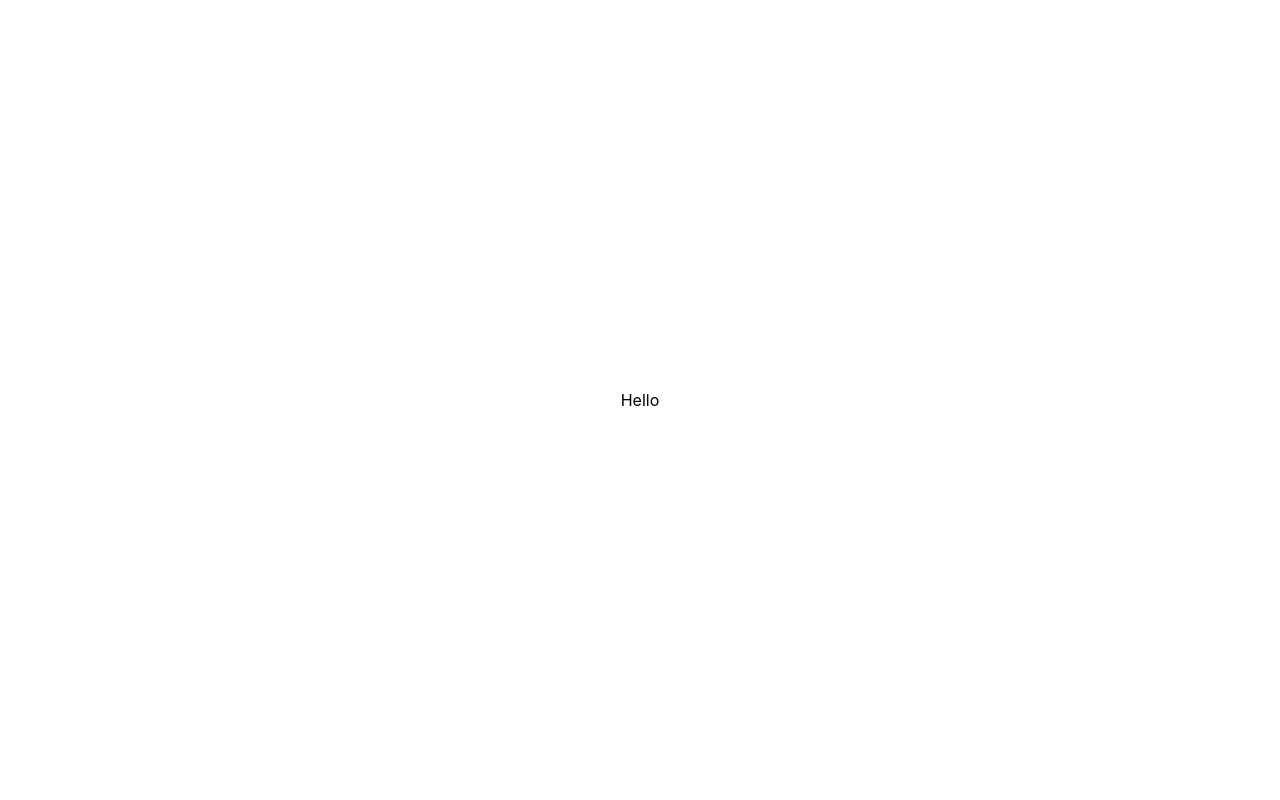
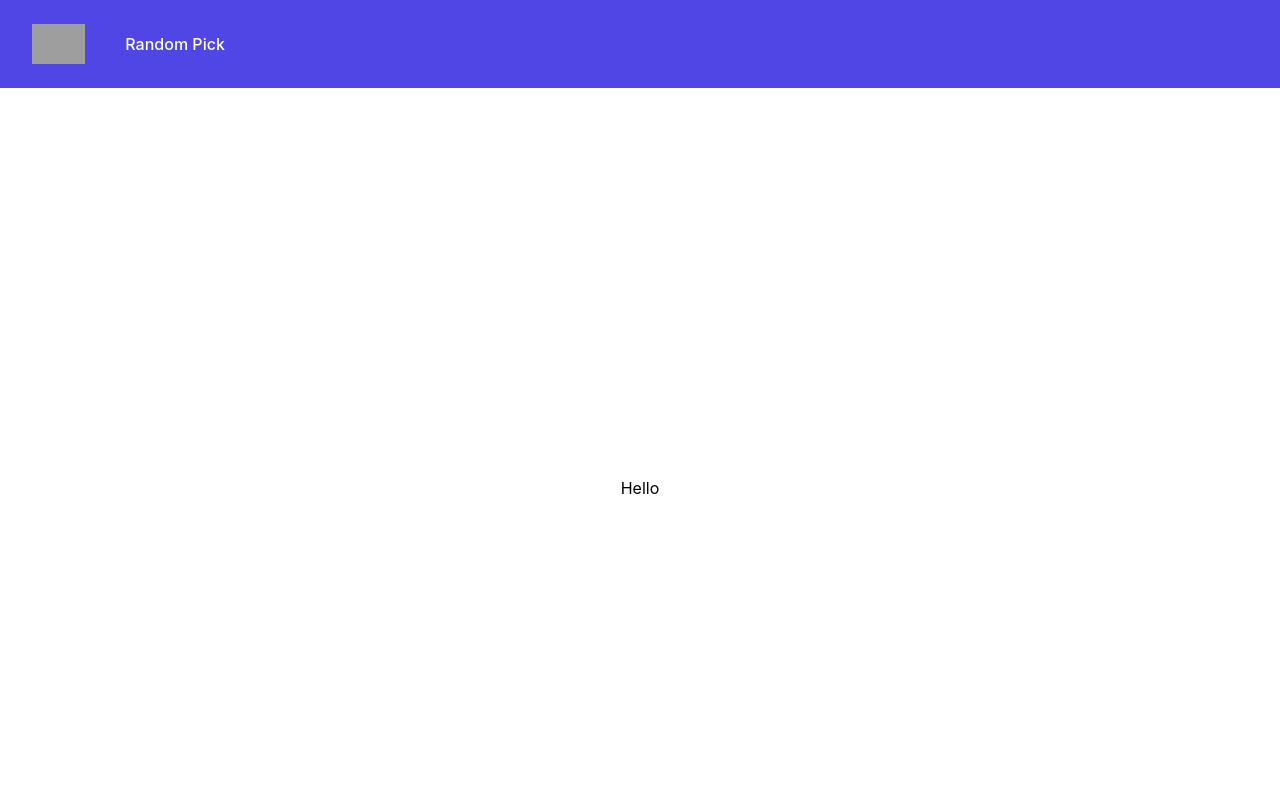
Before and after one commit to congweibai/what-should-I-eat, a Next.js app: page / in a window 1280 px wide. Shown: the top 800 px of the page. Built offline with nearby package versions, Linux system fonts and the light colour scheme; grey boxes are pictures that could not be loaded.

Commit message:
Install tailwindcss and set up menu

```diff
--- a/package.json
+++ b/package.json
@@ -17,8 +17,11 @@
     "@types/node": "17.0.36",
     "@types/react": "18.0.9",
     "@types/react-dom": "18.0.5",
+    "autoprefixer": "^10.4.7",
     "eslint": "8.16.0",
     "eslint-config-next": "12.1.6",
+    "postcss": "^8.4.14",
+    "tailwindcss": "^3.0.24",
     "typescript": "4.7.2"
   }
 }
--- a/pages/index.tsx
+++ b/pages/index.tsx
@@ -2,6 +2,8 @@
 import Head from "next/head";
 import Image from "next/image";
 import styles from "../styles/Home.module.css";
+
+const navigation = [{ name: "Random Pick", href: "#" }];
 
 const Home: NextPage = () => {
   return (
@@ -11,6 +13,61 @@
         <meta name='description' content='what-should-I-eat' />
         <link rel='icon' href='/favicon.ico' />
       </Head>
+      <header className='bg-indigo-600'>
+        <nav
+          className='max-w-7xl mx-auto px-4 sm:px-6 lg:px-8'
+          aria-label='Top'
+        >
+          <div className='w-full py-6 flex items-center justify-between border-b border-indigo-500 lg:border-none'>
+            <div className='flex items-center'>
+              <span>
+                <span className='sr-only'>What-Should-I-Eat</span>
+                <img
+                  className='h-10 w-auto'
+                  src='https://tailwindui.com/img/logos/workflow-mark.svg?color=white'
+                  alt=''
+                />
+              </span>
+              <div className='hidden ml-10 space-x-8 lg:block'>
+                {navigation.map((link) => (
+                  <a
+                    key={link.name}
+                    href={link.href}
+                    className='text-base font-medium text-white hover:text-indigo-50'
+                  >
+                    {link.name}
+                  </a>
+                ))}
+              </div>
+            </div>
+            {/* <div className='ml-10 space-x-4'>
+              <a
+                href='#'
+                className='inline-block bg-indigo-500 py-2 px-4 border border-transparent rounded-md text-base font-medium text-white hover:bg-opacity-75'
+              >
+                Sign in
+              </a>
+              <a
+                href='#'
+                className='inline-block bg-white py-2 px-4 border border-transparent rounded-md text-base font-medium text-indigo-600 hover:bg-indigo-50'
+              >
+                Sign up
+              </a>
+            </div> */}
+          </div>
+          <div className='py-4 flex flex-wrap justify-center space-x-6 lg:hidden'>
+            {navigation.map((link) => (
+              <a
+                key={link.name}
+                href={link.href}
+                className='text-base font-medium text-white hover:text-indigo-50'
+              >
+                {link.name}
+              </a>
+            ))}
+          </div>
+        </nav>
+      </header>
 
       <main className={styles.main}>
         <div>Hello</div>
--- /dev/null
+++ b/postcss.config.js
@@ -0,0 +1,6 @@
+module.exports = {
+  plugins: {
+    tailwindcss: {},
+    autoprefixer: {},
+  },
+}
--- a/styles/Home.module.css
+++ b/styles/Home.module.css
@@ -1,7 +1,3 @@
-.container {
-  padding: 0 2rem;
-}
-
 .main {
   min-height: 100vh;
   padding: 4rem 0;
--- a/styles/globals.css
+++ b/styles/globals.css
@@ -14,3 +14,7 @@
 * {
   box-sizing: border-box;
 }
+
+@tailwind base;
+@tailwind components;
+@tailwind utilities;
--- /dev/null
+++ b/tailwind.config.js
@@ -0,0 +1,10 @@
+module.exports = {
+  content: [
+    "./pages/**/*.{js,ts,jsx,tsx}",
+    "./components/**/*.{js,ts,jsx,tsx}",
+  ],
+  theme: {
+    extend: {},
+  },
+  plugins: [],
+};
```
Also changed, not shown: 1 other file (tests, documents, lock files or other folders).
